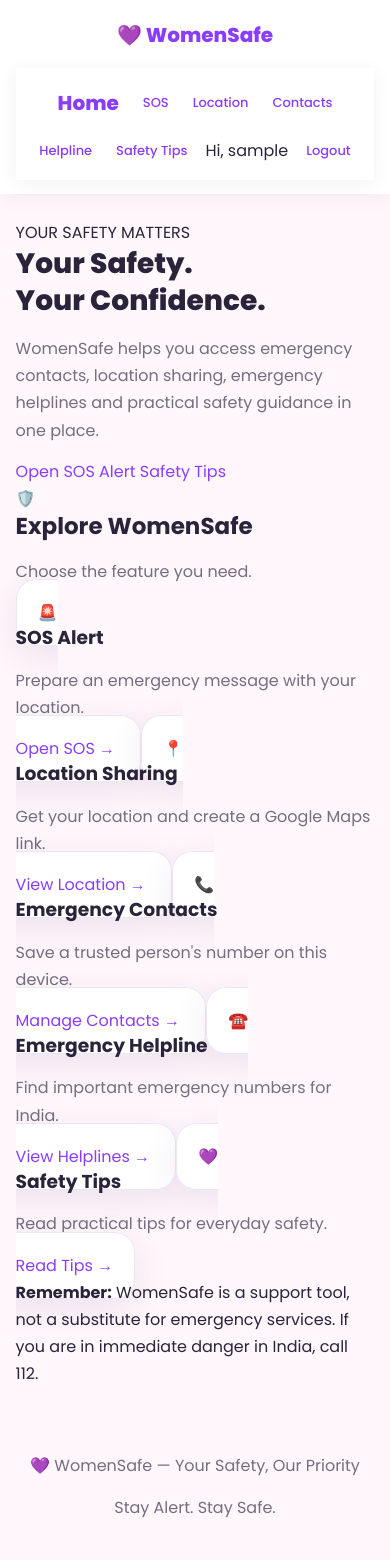
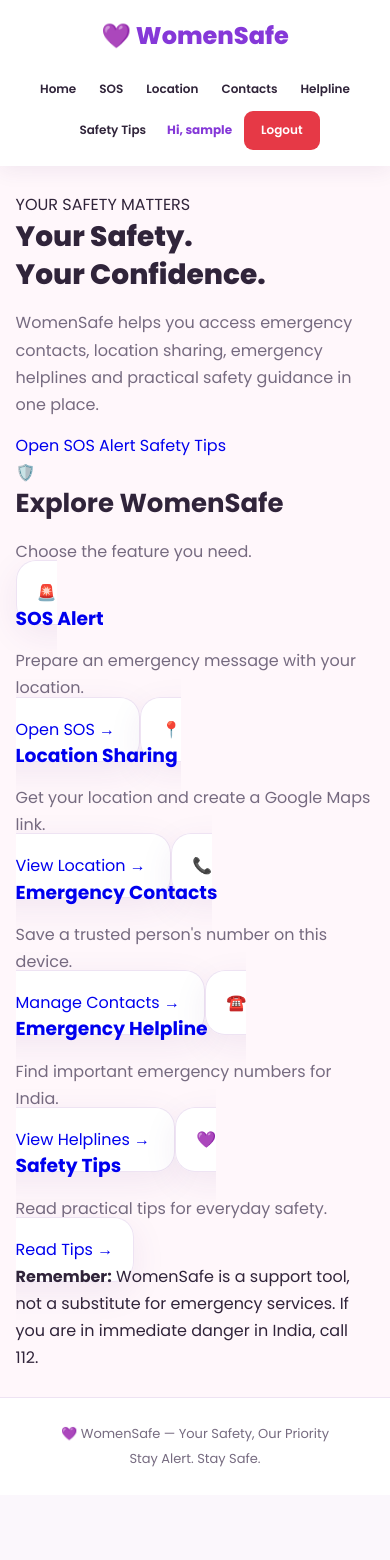
Before and after one commit to gayatri08-wq/Women_Safety_Website, a Flask app: page / in a window 390 px wide. After the commit the page ends 1467 px from the top, so only its background shows below. Run offline with Flask 3, Linux system fonts and the light colour scheme; the visitor is signed in with stand-in values (Sample User, id 1).

Commit message:
Refactor CSS for navigation and layout enhancements
Updated CSS variables, styles for navigation, and improved layout responsiveness.

```diff
--- a/static/style.css
+++ b/static/style.css
@@ -1,19 +1,16 @@
-
-/* WomenSafe - Modern Responsive Design */
 
 @import url('https://fonts.googleapis.com/css2?family=Poppins:wght@400;500;600;700;800&display=swap');
 
 :root {
-    --primary: #8b3dff;
-    --primary-dark: #6825cf;
+    --primary: #8538d8;
+    --primary-dark: #6724b5;
     --pink: #ff5c93;
     --background: #fff7fb;
-    --surface: #ffffff;
-    --text: #29243a;
-    --muted: #746e80;
-    --border: #eee5f4;
+    --text: #30243a;
+    --muted: #766b80;
+    --border: #eee3f3;
     --danger: #e63946;
-    --shadow: 0 10px 35px rgba(91, 42, 126, 0.10);
+    --white: #ffffff;
 }
 
 * {
@@ -26,61 +23,105 @@ body {
     font-family: 'Poppins', sans-serif;
     background: var(--background);
     color: var(--text);
+    min-height: 100vh;
+    display: flex;
+    flex-direction: column;
     line-height: 1.7;
-    min-height: 100vh;
 }
 
 a {
-    color: var(--primary);
     text-decoration: none;
 }
 
-a:hover {
-    color: var(--primary-dark);
-}
-
-/* Navigation */
-nav, .navbar {
-    background: var(--surface);
-    padding: 15px 6%;
+/* Navigation bar */
+.navbar {
+    width: 100%;
+    background: var(--white);
+    padding: 16px 5%;
     display: flex;
     align-items: center;
     justify-content: space-between;
     flex-wrap: wrap;
-    gap: 12px;
-    box-shadow: 0 3px 18px rgba(50, 20, 70, 0.06);
+    gap: 15px;
+    box-shadow: 0 4px 20px rgba(80, 35, 100, 0.08);
 }
 
-nav a, .navbar a {
-    font-weight: 500;
-    margin: 0 8px;
+.brand {
+    font-size: 24px;
+    font-weight: 800;
+    color: var(--primary);
+    white-space: nowrap;
 }
 
-nav a:first-child, .navbar a:first-child {
-    font-size: 20px;
-    font-weight: 800;
+.nav-links {
+    display: flex;
+    align-items: center;
+    justify-content: center;
+    flex-wrap: wrap;
+    gap: 10px;
+}
+
+.nav-links > a {
+    color: var(--text);
+    padding: 8px 11px;
+    border-radius: 9px;
+    font-size: 13px;
+    font-weight: 600;
+    transition: 0.2s;
+}
+
+.nav-links > a:hover {
+    background: #f2e7ff;
     color: var(--primary);
 }
 
+.nav-user {
+    color: var(--primary);
+    font-size: 13px;
+    font-weight: 700;
+    padding: 7px;
+}
+
+.nav-links > .logout-btn {
+    background: var(--danger);
+    color: var(--white);
+    padding: 9px 17px;
+}
+
+.nav-links > .logout-btn:hover {
+    background: #bd202e;
+    color: var(--white);
+}
+
+.nav-links > .register-btn {
+    background: var(--primary);
+    color: var(--white);
+}
+
+.nav-links > .register-btn:hover {
+    background: var(--primary-dark);
+    color: var(--white);
+}
+
 /* Main content */
-main, .container {
+.page-content {
     width: min(1100px, 92%);
-    margin: 40px auto;
+    margin: 35px auto;
+    flex: 1;
 }
 
 h1, h2, h3 {
-    line-height: 1.3;
+    line-height: 1.35;
     margin-bottom: 16px;
-    color: var(--text);
 }
 
 h1 {
-    font-size: clamp(28px, 5vw, 44px);
+    font-size: clamp(28px, 5vw, 42px);
     font-weight: 800;
 }
 
 h2 {
-    font-size: 27px;
+    font-size: 26px;
 }
 
 p {
@@ -90,84 +131,69 @@ p {
 
 /* Cards */
 .card, .auth-card, .feature-card {
-    background: var(--surface);
-    padding: 28px;
+    background: var(--white);
     border: 1px solid var(--border);
     border-radius: 20px;
-    box-shadow: var(--shadow);
+    padding: 28px;
     margin-bottom: 24px;
+    box-shadow: 0 10px 35px rgba(91, 42, 126, 0.08);
 }
 
 .auth-card {
-    width: min(440px, 92%);
-    margin: 55px auto;
-    padding: 35px;
+    width: min(440px, 100%);
+    margin: 35px auto;
+    padding: 32px;
 }
 
-.auth-card h1,
-.auth-card h2 {
-    text-align: center;
-}
-
-.auth-card p {
+.auth-card h1, .auth-card h2 {
     text-align: center;
 }
 
 /* Forms */
-form {
-    width: 100%;
-}
-
 label {
     display: block;
+    margin: 14px 0 6px;
     font-weight: 600;
-    margin: 15px 0 6px;
 }
 
 input, select, textarea {
     width: 100%;
-    padding: 13px 15px;
-    border: 1px solid #ded5e8;
-    border-radius: 11px;
-    background: #fff;
+    padding: 12px 14px;
+    border: 1px solid #ded4e8;
+    border-radius: 10px;
+    background: white;
+    color: var(--text);
     font: inherit;
-    font-size: 15px;
-    color: var(--text);
     outline: none;
-    transition: border-color 0.2s, box-shadow 0.2s;
 }
 
 input:focus, select:focus, textarea:focus {
     border-color: var(--primary);
-    box-shadow: 0 0 0 3px rgba(139, 61, 255, 0.12);
+    box-shadow: 0 0 0 3px rgba(133, 56, 216, 0.12);
 }
 
-input[type="checkbox"],
-input[type="radio"] {
+input[type="checkbox"], input[type="radio"] {
     width: auto;
 }
 
 /* Buttons */
 button, .btn, input[type="submit"] {
     display: inline-block;
-    width: auto;
-    border: none;
-    border-radius: 12px;
-    padding: 12px 22px;
-    margin-top: 16px;
     background: var(--primary);
     color: white;
-    font-family: inherit;
-    font-size: 15px;
+    border: none;
+    border-radius: 10px;
+    padding: 12px 20px;
+    margin-top: 15px;
+    font: inherit;
     font-weight: 600;
     cursor: pointer;
-    transition: transform 0.2s, background 0.2s;
+    transition: 0.2s;
 }
 
 button:hover, .btn:hover, input[type="submit"]:hover {
     background: var(--primary-dark);
     color: white;
-    transform: translateY(-2px);
 }
 
 .auth-card button,
@@ -240,64 +255,68 @@ li {
     margin-bottom: 8px;
 }
 
+/* Tables */
 table {
     width: 100%;
     border-collapse: collapse;
     background: white;
-    border-radius: 12px;
-    overflow: hidden;
 }
 
 th, td {
-    padding: 13px;
+    text-align: left;
+    padding: 12px;
     border-bottom: 1px solid var(--border);
-    text-align: left;
 }
 
 th {
-    background: #f1eaff;
+    background: #f1e8ff;
 }
 
 /* Footer */
-footer {
+.footer {
     text-align: center;
-    padding: 25px 15px;
-    color: var(--muted);
-    margin-top: 40px;
+    background: white;
+    border-top: 1px solid var(--border);
+    padding: 22px 12px;
+    margin-top: auto;
 }
 
-/* Mobile */
-@media (max-width: 600px) {
-    nav, .navbar {
-        padding: 14px 4%;
-        justify-content: center;
+.footer p {
+    margin: 3px 0;
+    font-size: 13px;
+}
+
+/* Mobile responsive */
+@media (max-width: 760px) {
+    .navbar {
+        flex-direction: column;
+        padding: 16px 4%;
     }
 
-    nav a, .navbar a {
-        margin: 4px 6px;
-        font-size: 13px;
+    .nav-links {
+        width: 100%;
+        gap: 5px;
     }
 
-    main, .container {
+    .nav-links > a {
+        font-size: 12px;
+        padding: 7px 9px;
+    }
+
+    .nav-user {
+        font-size: 12px;
+    }
+
+    .page-content {
         width: 92%;
         margin: 25px auto;
     }
 
     .auth-card {
-        margin: 30px auto;
-        padding: 24px 20px;
+        padding: 23px 18px;
     }
 
     .card, .feature-card {
-        padding: 21px;
-    }
-
-    h2 {
-        font-size: 23px;
-    }
-
-    table {
-        display: block;
-        overflow-x: auto;
+        padding: 20px;
     }
 }
```
Also changed, not shown: other parts of static/style.css (+24 -35 lines).
